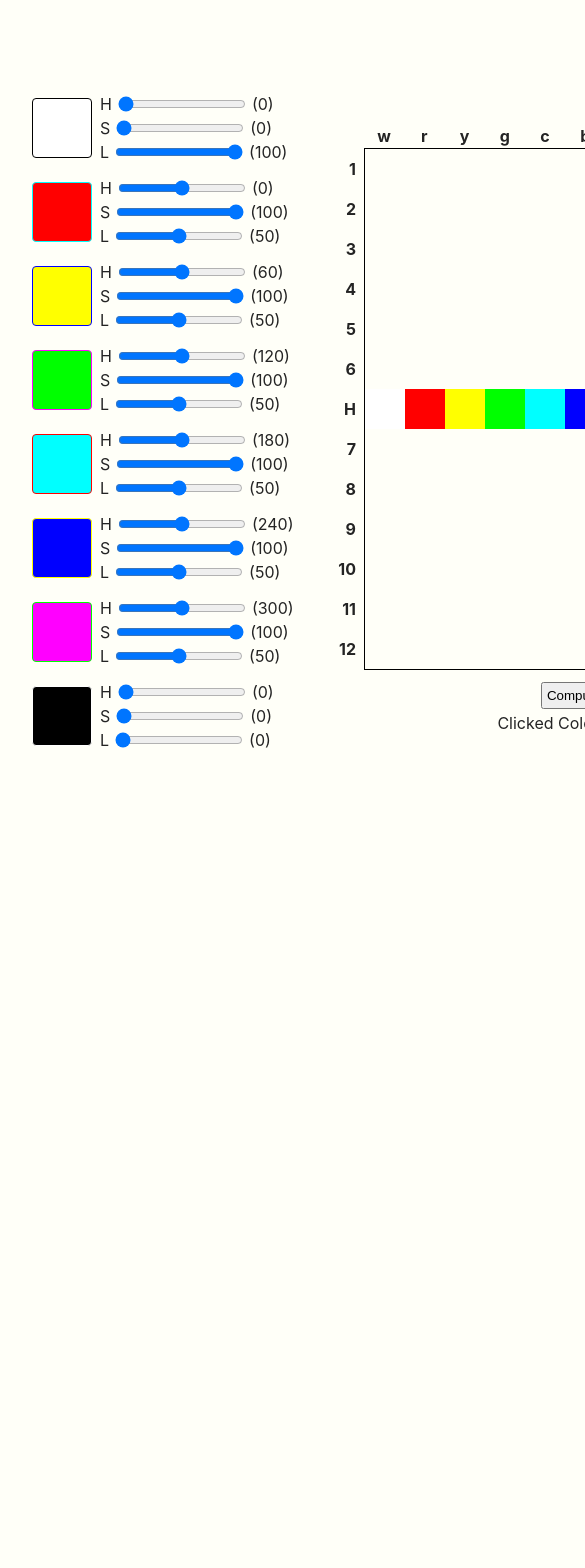
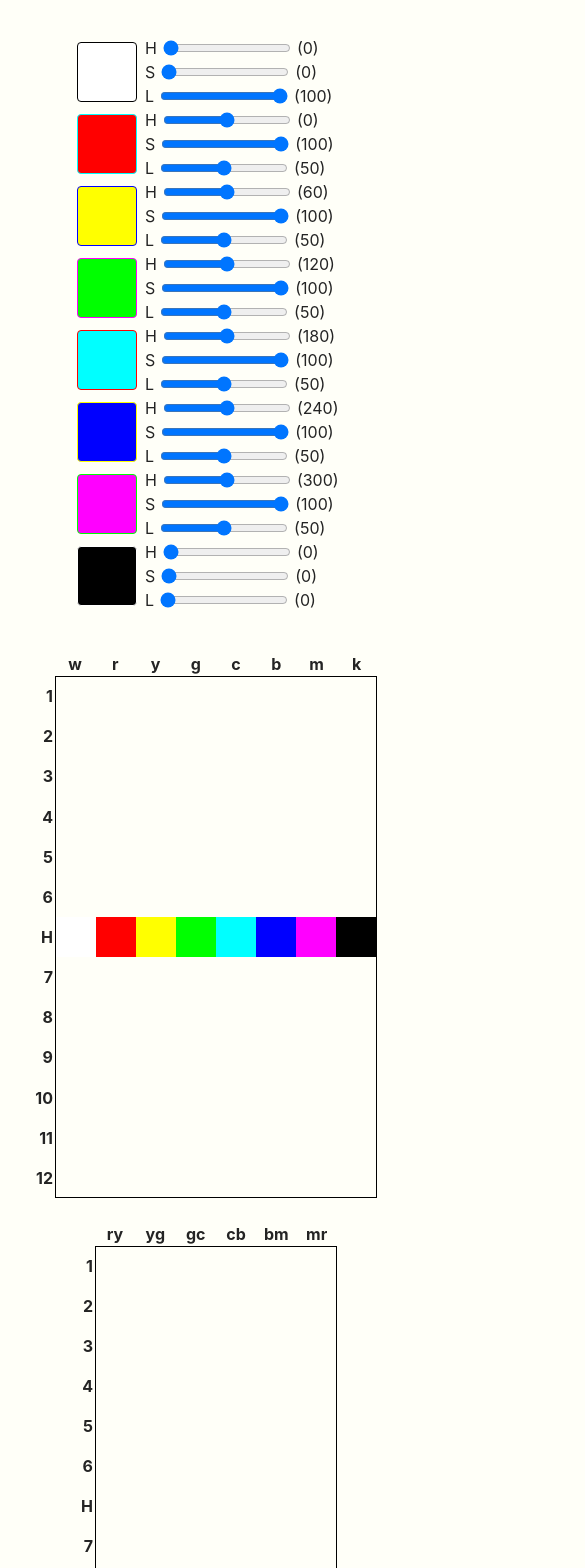
Before and after one commit to AxielWain/PaletteMaker, a React (Vite) app: page / in a window 390 px wide. Shown: the top 1568 px of the page, 585 px wide, since content can reach past the window. Before the commit the page ends 844 px from the top, so only its background shows below. Built offline with nearby package versions, Linux system fonts and the light colour scheme.

Commit message:
Implemented mobile styles (#17)
* Implemented mobile styles

* Renamed header-grid to grid-header and added className prop

* Reorganized components for mobile views

```diff
--- a/src/App.css
+++ b/src/App.css
@@ -1,7 +1,8 @@
 #root {
+  box-sizing: border-box;
   max-width: 1280px;
   margin: 0 auto;
-  padding: 2rem;
+  padding: 12px;
   text-align: center;
 }
 
@@ -19,6 +20,16 @@
   gap: 8px;
 }
 
+.palette-grids .palette-grid-column {
+  display: flex;
+  flex-direction: row;
+  gap: 2px;
+}
+
+.palette-grids .derived-column-header {
+  display: none;
+}
+
 .App .palette {
   border: 1px solid black;
   display: flex;
@@ -30,3 +41,25 @@
   flex-direction: column;
   gap: 12px;
 }
+
+@media (max-width: 1280px) {
+  .App {
+    flex-direction: column;
+    gap: 24px;
+    padding: 24px 0;
+  }
+
+  .App .right-panel {
+    width: 100%;
+  }
+}
+
+@media (max-width: 644px) {
+  .palette-grids {
+    flex-direction: column;
+  }
+
+  .palette-grids .derived-column-header {
+    display: block;
+  }
+}
--- a/src/App.tsx
+++ b/src/App.tsx
@@ -2,7 +2,7 @@ import { useState } from 'react';
 import './App.css';
 import { BaseColorControls } from './Components/BaseColorControls';
 import { ContrastPreview } from './Components/ContrastPreview';
-import { HeaderGrid } from './Components/GridHeader';
+import { GridHeader } from './Components/GridHeader';
 import { JsonBox } from './Components/JsonBox';
 import { PaletteControls } from './Components/PaletteControls';
 import { PaletteGrid } from './Components/PaletteGrid';
@@ -142,14 +142,15 @@ function App() {
       />
       <div>
         <div className="palette-grids">
-          <HeaderGrid
+          <div className="palette-grid-column">
+            <GridHeader
               alignItems="center"
               columnCount={1}
               headers={rowHeaders}
               justifyContent="end"
             />
             <div>
-            <HeaderGrid
+              <GridHeader
                 alignItems="end"
                 columnCount={initialColors.length}
                 headers={columnBaseHeaders}
@@ -173,8 +174,17 @@ function App() {
                 />
               </div>
             </div>
+          </div>
+          <div className="palette-grid-column">
+            <GridHeader
+              className="derived-column-header"
+              alignItems="center"
+              columnCount={1}
+              headers={rowHeaders}
+              justifyContent="end"
+            />
             <div>
-            <HeaderGrid
+              <GridHeader
                 alignItems="end"
                 columnCount={derivedColors.length}
                 headers={columnDerivedHeaders}
@@ -199,6 +209,7 @@ function App() {
               </div>
             </div>
           </div>
+        </div>
         <PaletteControls
           clickedColor={clickedColor}
           onComputePalette={handleComputeShades}
@@ -206,12 +217,6 @@ function App() {
         />
       </div>
       <div className="right-panel">
-        <JsonBox
-          jsonString={colorJson}
-          onChange={handleJsonBoxChange}
-          onCopy={handleCopy}
-          onLoad={handleLoad}
-        />
         <ContrastPreview
           isComputed={isComputed}
           background={backgroundColor}
@@ -223,6 +228,12 @@ function App() {
           derivedDarkerShades={derivedDarkerShades}
           derivedLighterShades={derivedLighterShades}
         />
+        <JsonBox
+          jsonString={colorJson}
+          onChange={handleJsonBoxChange}
+          onCopy={handleCopy}
+          onLoad={handleLoad}
+        />
       </div>
     </div>
   );
--- a/src/Components/BaseColorControls/styles.css
+++ b/src/Components/BaseColorControls/styles.css
@@ -3,3 +3,19 @@
   flex-direction: column;
   gap: 12px;
 }
+
+@media (max-width: 1280px) {
+  .color-controls {
+    display: grid;
+    grid-template-columns: 1fr 1fr;
+    column-gap: 32px;
+    width: 100%;
+  }
+}
+
+@media (max-width: 644px) {
+  .color-controls {
+    display: block;
+    width: 100%;
+  }
+}
--- a/src/Components/ContrastPreview/index.tsx
+++ b/src/Components/ContrastPreview/index.tsx
@@ -55,7 +55,7 @@ export function ContrastPreview({
         <strong>Contrast Preview</strong>
       </div>
       <div>
-        <label>Shade Index:</label>
+        <label>Shade Row:</label>
         <input
           min={0}
           max={palette.length - 1}
@@ -66,8 +66,10 @@ export function ContrastPreview({
           }}
         />
       </div>
-      <Theme inverse={false} />
-      <Theme inverse />
+      <div className="themes">
+        <Theme inverse={false} />
+        <Theme inverse />
+      </div>
     </div>
   );
 }
--- a/src/Components/ContrastPreview/styles.css
+++ b/src/Components/ContrastPreview/styles.css
@@ -20,3 +20,21 @@
 .contrast-preview .color-example {
   margin: 2px 0;
 }
+
+@media (max-width: 1280px) {
+  .themes {
+    display: flex;
+    flex-direction: row;
+    width: 100%;
+  }
+
+  .contrast-preview {
+    flex-grow: 1;
+  }
+}
+
+@media (max-width: 644px) {
+  .themes {
+    display: block;
+  }
+}
--- a/src/Components/GridHeader/index.tsx
+++ b/src/Components/GridHeader/index.tsx
@@ -2,20 +2,22 @@ import './styles.css';
 
 type Props = {
   alignItems: 'center' | 'end';
+  className?: string;
   columnCount: number;
   headers: readonly string[];
   justifyContent: 'center' | 'end';
 };
 
-export function HeaderGrid({
+export function GridHeader({
   alignItems,
+  className,
   columnCount,
   headers,
   justifyContent,
 }: Props) {
   return (
     <div
-      className="header-grid"
+      className={`grid-header ${className}`}
       style={{ gridTemplateColumns: `repeat(${columnCount}, 1fr)` }}
     >
       {headers.map((header) => (
--- a/src/Components/GridHeader/styles.css
+++ b/src/Components/GridHeader/styles.css
@@ -1,8 +1,8 @@
-.header-grid {
+.grid-header {
   display: grid;
 }
 
-.header-grid > .title {
+.grid-header > .title {
   box-sizing: border-box;
   display: flex;
   height: 40px;
--- a/src/Components/HslColorControl/styles.css
+++ b/src/Components/HslColorControl/styles.css
@@ -39,3 +39,9 @@
 .slider-container > .value {
   width: 36px;
 }
+
+@media (max-width: 1280px) {
+  .hsl-sliders {
+    justify-content: center;
+  }
+}
```
Lines whose indentation alone changed are shown as unchanged.
